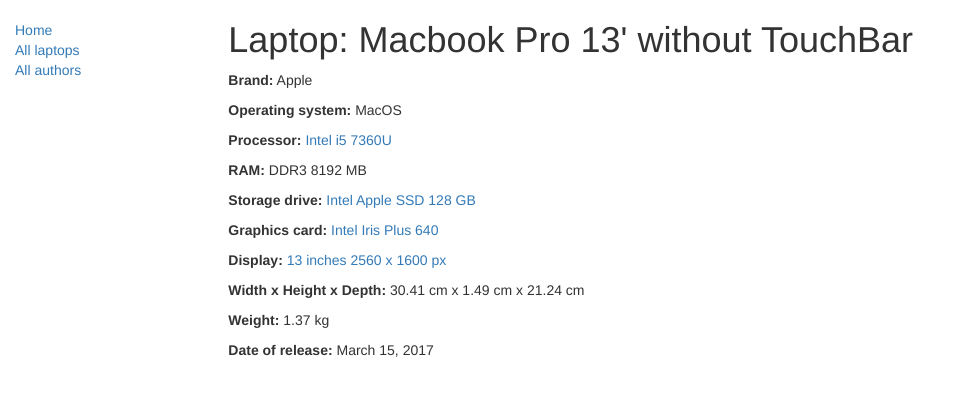
After one commit to WojtekMin/LaptopDatabaseProject, a Django app: page /Webpage/laptop/2 in a window 1280 px wide. The commit adds this page. Shown: the top 396 px of the page, without its empty margins (0-961 px from the left). Run offline with Django 3.2, Linux system fonts and the light colour scheme; data comes from the database, SQL or seed files in the repository; both versions use the stored data as it was after the commit; some libraries are stand-ins or nearby versions.

Commit message:
Added detail page for laptop and processor

```diff
--- a/Webpage/models.py
+++ b/Webpage/models.py
@@ -48,6 +48,7 @@
         ('Adata', 'Adata'),
         ('Intel', 'Intel'),
         ('Kingston', 'Kingston'),
+        ('Micron','Micron'),
         ('Samsung', 'Samsung'),
         ('SanDisk', 'SanDisk'),
         ('Seagate', 'Seagate'),
@@ -102,11 +103,11 @@
     weight = models.FloatField(help_text="In kg")
 
     OPERATING_SYSTEM = (
-        ('m', 'MacOS'),
-        ('w', 'Windows 10'),
+        ('MacOS', 'MacOS'),
+        ('Windows 10', 'Windows 10'),
     )
 
-    operating_system = models.CharField(max_length=1, choices=OPERATING_SYSTEM, default='w', blank=False, help_text='Opearating system')
+    operating_system = models.CharField(max_length=10, choices=OPERATING_SYSTEM, default='Windows 10', blank=False, help_text='Opearating system')
     date_of_release = models.DateField()
     processor = models.ForeignKey('Processor', on_delete=models.SET_NULL, null=True)
     graphics_card = models.ManyToManyField(GraphicsCard)
@@ -197,4 +198,4 @@
         return reverse('storage_drive-detail', args=[str(self.id)])
 
     def __str__(self):
-        return self.size + " inches"
+        return self.size + " inches " + self.resolution + " px"
--- a/Webpage/urls.py
+++ b/Webpage/urls.py
@@ -4,4 +4,7 @@
 
 urlpatterns = [
     path('', views.index, name='index'),
+    path('laptops/', views.LaptopListView.as_view(), name='laptops'),
+    path('laptop/<int:pk>', views.LaptopDetailView.as_view(), name='laptop-detail'),
+    path('processor/<int:pk>', views.ProcessorDetailView.as_view(), name='processor-detail'),
 ]
--- a/Webpage/views.py
+++ b/Webpage/views.py
@@ -1,4 +1,5 @@
 from django.shortcuts import render
+from django.views import generic
 
 # Create your views here.
 
@@ -23,3 +24,15 @@
         context={'num_laptops': num_laptops, 'num_processors': num_processors,
                  'num_nvidia_graphics_cards': num_nvidia_graphics_cards, 'num_graphics_cards': num_graphics_cards},
     )
+
+class LaptopListView(generic.ListView):
+    model = Laptop
+    paginate_by = 10
+
+
+class LaptopDetailView(generic.DetailView):
+    model = Laptop
+
+
+class ProcessorDetailView(generic.DetailView):
+    model = Processor
--- /dev/null
+++ b/templates/Webpage/laptop_detail.html
@@ -0,0 +1,30 @@
+{% extends "base_generic.html" %}
+
+{% block content %}
+    <h1>Laptop: {{ laptop.model_name }}</h1>
+
+    <p><strong>Brand:</strong> {{ laptop.brand_name }}</p>
+    <p><strong>Operating system:</strong> {{ laptop.operating_system }}</p>
+    <p><strong>Processor:</strong> <a href="{% url 'processor-detail' laptop.processor.pk %}">{{ laptop.processor }}</a></p> <!-- processor detail link not yet defined -->
+    <p><strong>RAM:</strong> {{ laptop.ram }}</p>
+    <p><strong>Storage drive:</strong> <a href=""> {% for storage_drive in laptop.storage_drive.all %} {{ storage_drive }}{% if not forloop.last %}, {% endif %}{% endfor %}</a></p>
+    <p><strong>Graphics card:</strong> <a href=""> {% for graphics_card in laptop.graphics_card.all %} {{ graphics_card }}{% if not forloop.last %}, {% endif %}{% endfor %}</a></p>
+    <p><strong>Display:</strong> <a href=""> {{ laptop.display }}</a></p>
+    <p><strong>Width x Height x Depth:</strong> {{ laptop.width }} cm x {{ laptop.height }} cm x {{ laptop.depth }} cm</p>
+    <p><strong>Weight:</strong> {{ laptop.weight }} kg</p>
+    <p><strong>Date of release:</strong> {{ laptop.date_of_release }}</p>
+
+    {% comment %}
+    <div style="margin-left:20px;margin-top:20px">
+    <h4>Copies</h4>
+
+        {% for copy in book.bookinstance_set.all %}
+        <hr>
+        <p class="{% if copy.status == 'a' %}text-success{% elif copy.status == 'm' %}text-danger{% else %}text-warning{% endif %}">{{ copy.get_status_display }}</p>
+        {% if copy.status != 'a' %}<p><strong>Due to be returned:</strong> {{copy.due_back}}</p>{% endif %}
+        <p><strong>Imprint:</strong> {{copy.imprint}}</p>
+        <p class="text-muted"><strong>Id:</strong> {{copy.id}}</p>
+        {% endfor %}
+    </div>
+    {% endcomment %}
+{% endblock %}
--- a/templates/base_generic.html
+++ b/templates/base_generic.html
@@ -23,13 +23,32 @@
       {% block sidebar %}
       <ul class="sidebar-nav">
           <li><a href="{% url 'index' %}">Home</a></li>
-          <li><a href="">All books</a></li>
+          <li><a href="{% url 'laptops' %}">All laptops</a></li>
           <li><a href="">All authors</a></li>
       </ul>
      {% endblock %}
       </div>
       <div class="col-sm-10 ">
       {% block content %}{% endblock %}
+
+      {% block pagination %}
+  {% if is_paginated %}
+      <div class="pagination">
+          <span class="page-links">
+              {% if page_obj.has_previous %}
+                  <a href="{{ request.path }}?page={{ page_obj.previous_page_number }}">previous</a>
+              {% endif %}
+              <span class="page-current">
+                  Page {{ page_obj.number }} of {{ page_obj.paginator.num_pages }}.
+              </span>
+              {% if page_obj.has_next %}
+                  <a href="{{ request.path }}?page={{ page_obj.next_page_number }}">next</a>
+              {% endif %}
+          </span>
+      </div>
+  {% endif %}
+{% endblock %}
+
       </div>
     </div>
 
```
Also changed, not shown: templates/Webpage/laptop_list.html (added, +19 -0 lines), templates/Webpage/processor_detail.html (added, +10 -0 lines), Webpage/migrations/0013_auto_20180423_1322.py (added), Webpage/migrations/0014_auto_20180503_1110.py (added), Webpage/migrations/0015_auto_20180503_1113.py (added), db.sqlite3.
